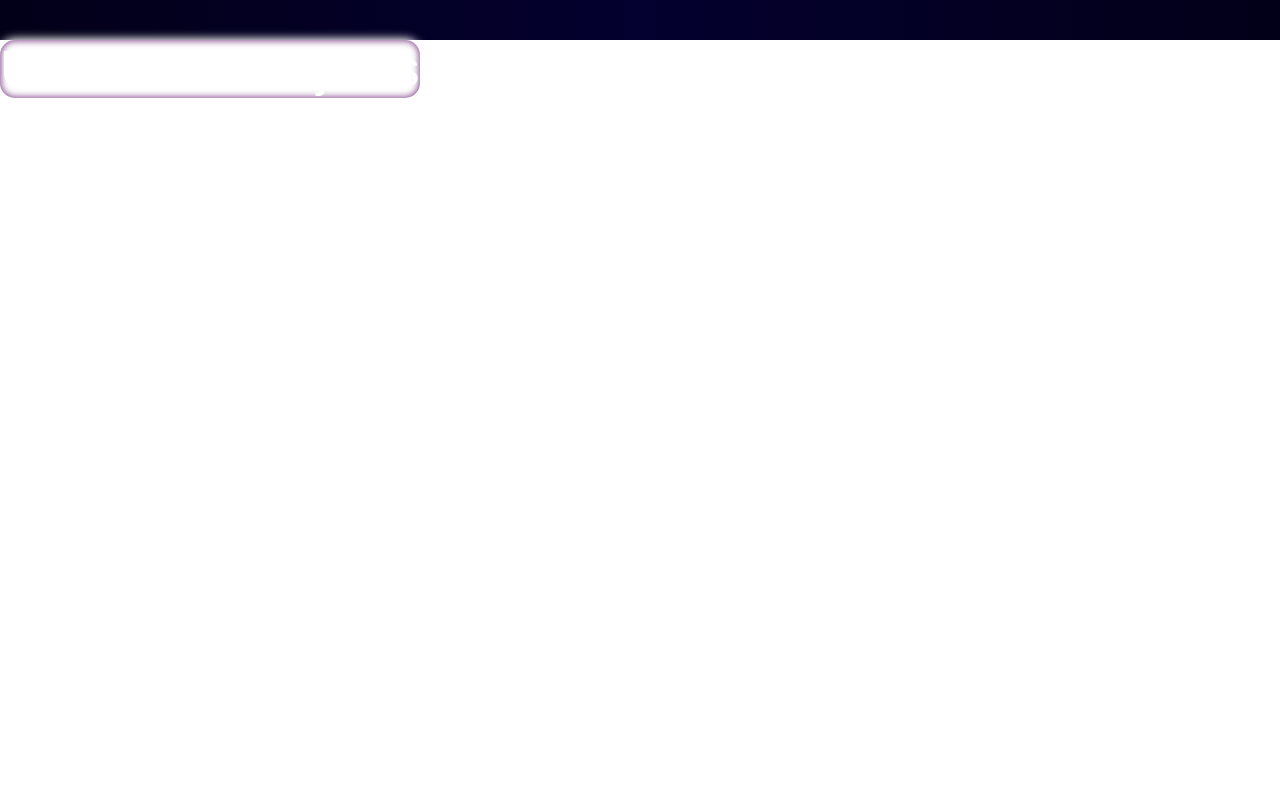
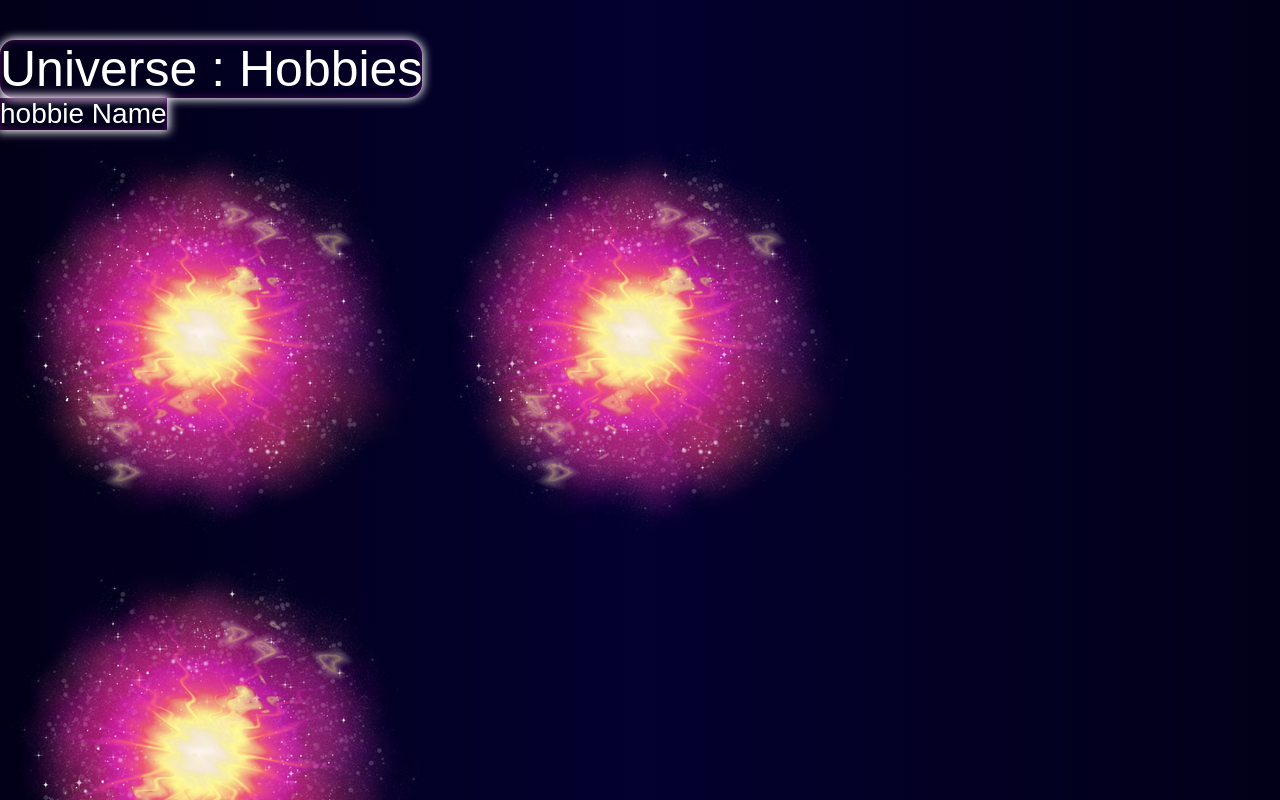
Before and after one commit to Sophiak113/CreativePortfolioWebsite, a React (Create React App) app in the folder my-space-portfolio/: page / in a window 1280 px wide. Shown: the part 1560-2360 px from the top of the page. Built offline with nearby package versions, Linux system fonts and the light colour scheme.

Commit message:
Added demo assests for 2nd part of introduction page

```diff
--- a/my-space-portfolio/src/App.css
+++ b/my-space-portfolio/src/App.css
@@ -54,6 +54,7 @@ p{
     justify-content: space-around;
     align-items: center;
     object-fit: cover;
+    scroll-snap-align: center;
 }
 
 html,body{
@@ -110,6 +111,12 @@ html,body{
   text-align: center;
 }
 
+.intro-container2{
+    height: 100vh;
+    background-image: linear-gradient(to right, rgb(2, 0, 24), rgb(4, 0, 47), rgb(2, 0, 24));
+    display: grid;
+}
+
 .section{
     width: fit-content;
     height: fit-content;
@@ -142,3 +149,23 @@ html,body{
     grid-column:2;
     grid-row:5;
 }
+
+/* Positioning the items in intro-container2 */
+
+.rightArrow{
+    width: 0;
+    height: 0;
+    border-top: 60px solid transparent;
+    border-bottom: 60px solid transparent;
+
+    border-left: 60px solid green;
+
+  }
+.leftArrow{
+    width: 0;
+    height: 0;
+    border-top: 60px solid transparent;
+    border-bottom: 60px solid transparent;
+
+    border-right: 60px solid green;
+  }
--- a/my-space-portfolio/src/App.jsx
+++ b/my-space-portfolio/src/App.jsx
@@ -4,6 +4,7 @@ import Intro from "./components/Intro";
 import Projects from "./components/Projects";
 import ContactMe from "./components/ContactMe";
 import TitleBar from "./components/TitleBar";
+import IntroPg2 from "./components/IntroPg2";
 
 function App() {
   const handleSelectedIcon = (currentHeading) =>{
@@ -32,6 +33,9 @@ function App() {
         <Intro />
     </div>
     <div className="container">
+      <IntroPg2 />
+    </div>
+    <div className="container">
       <Projects/>
 
     </div>
--- /dev/null
+++ b/my-space-portfolio/src/components/IntroPg2.jsx
@@ -0,0 +1,30 @@
+import React from 'react'
+import TitleBar from './TitleBar'
+import Section from './Section'
+
+const IntroPg2 = () => {
+  return (
+    <div className='intro-container2'>
+      <TitleBar id= 'intro2-1' page='Hobbies'></TitleBar>
+      <div className="hobbieName">
+        <Section content='hobbie Name'></Section>
+      </div>
+      <div className="hobbieRating">
+        <img src="/PinkSolarSystem.png" alt="1" />
+        <img src="/PinkSolarSystem.png" alt="2" />
+        <img src="/PinkSolarSystem.png" alt="3" />
+
+      </div>
+      <div className="hobbieIcon">
+        <img src="/GreenSolarSystem.png" alt="green" />
+      </div>
+      <div className="rightArrow"></div>
+      <div className="leftArrow"></div>
+      <div className='introPlanet'>
+        <img src="/PurpleSolarSystem.png" alt="anchor planet" />
+      </div>
+    </div>
+  )
+}
+
+export default IntroPg2
```
